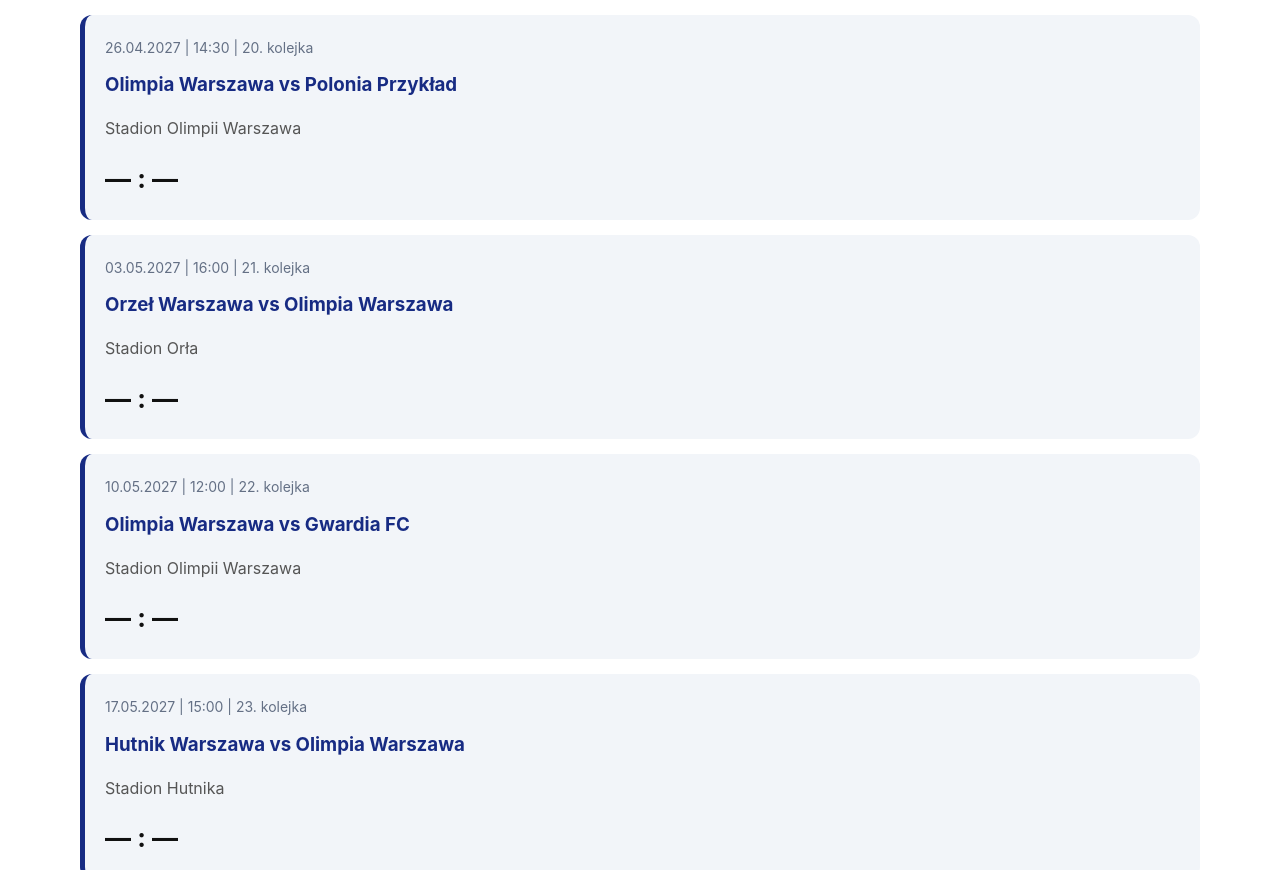
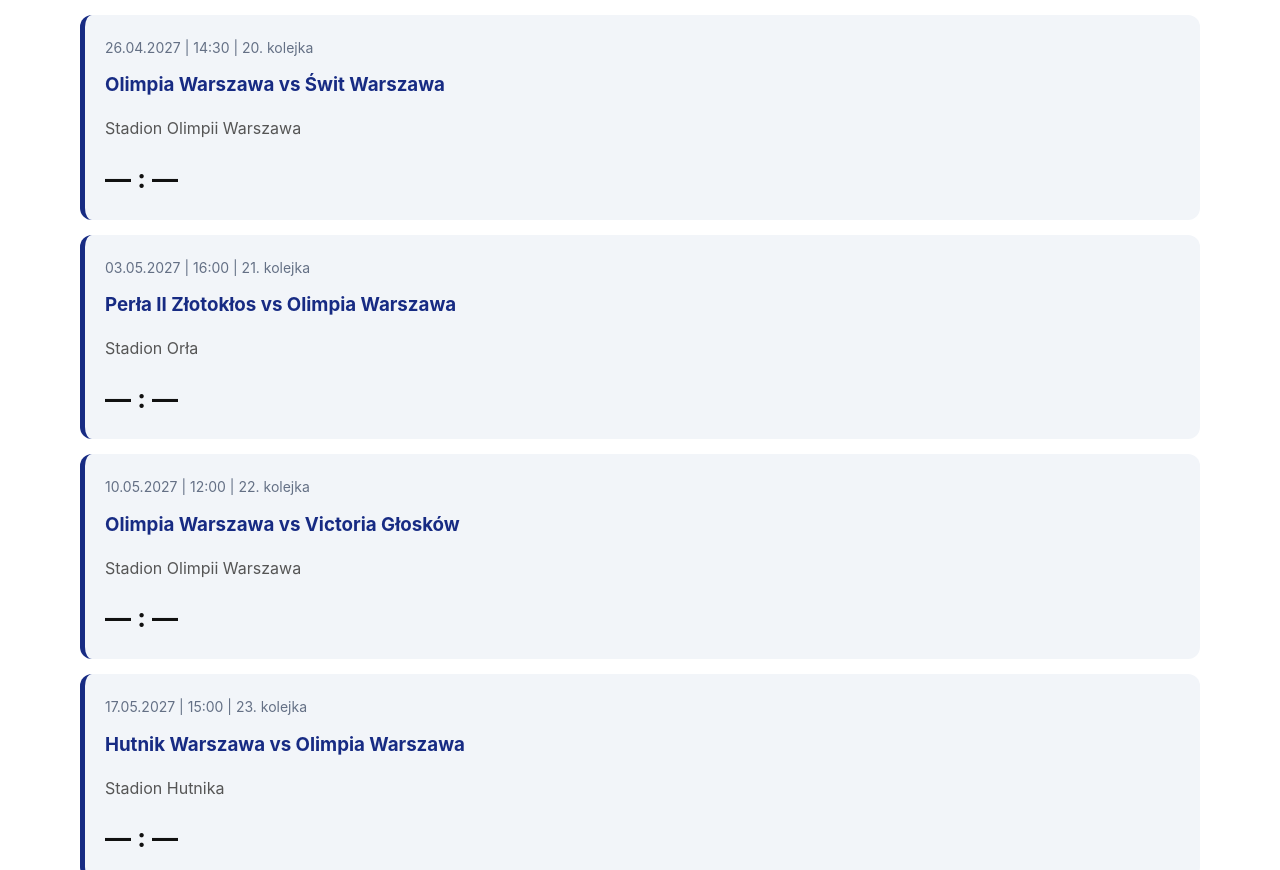
Before and after one commit to OlimpiaWarszawa/olimpia-warszawa, a plain HTML site: page index.html in a window 1280 px wide. Shown: the part 5729-6599 px from the top of the page. Drawn offline with Linux system fonts and the light colour scheme.

Commit message:
Update match fixtures in index.html

```diff
--- a/index.html
+++ b/index.html
@@ -185,21 +185,21 @@
 
   <div class="mecz">
     <span>26.04.2027 | 14:30 | 20. kolejka</span>
-    <h3>Olimpia Warszawa vs Polonia Przykład</h3>
+    <h3>Olimpia Warszawa vs Świt Warszawa</h3>
     <p>Stadion Olimpii Warszawa</p>
     <strong>— : —</strong>
   </div>
 
   <div class="mecz">
     <span>03.05.2027 | 16:00 | 21. kolejka</span>
-    <h3>Orzeł Warszawa vs Olimpia Warszawa</h3>
+    <h3>Perła II Złotokłos vs Olimpia Warszawa</h3>
     <p>Stadion Orła</p>
     <strong>— : —</strong>
   </div>
 
   <div class="mecz">
     <span>10.05.2027 | 12:00 | 22. kolejka</span>
-    <h3>Olimpia Warszawa vs Gwardia FC</h3>
+    <h3>Olimpia Warszawa vs Victoria Głosków</h3>
     <p>Stadion Olimpii Warszawa</p>
     <strong>— : —</strong>
   </div>
```
